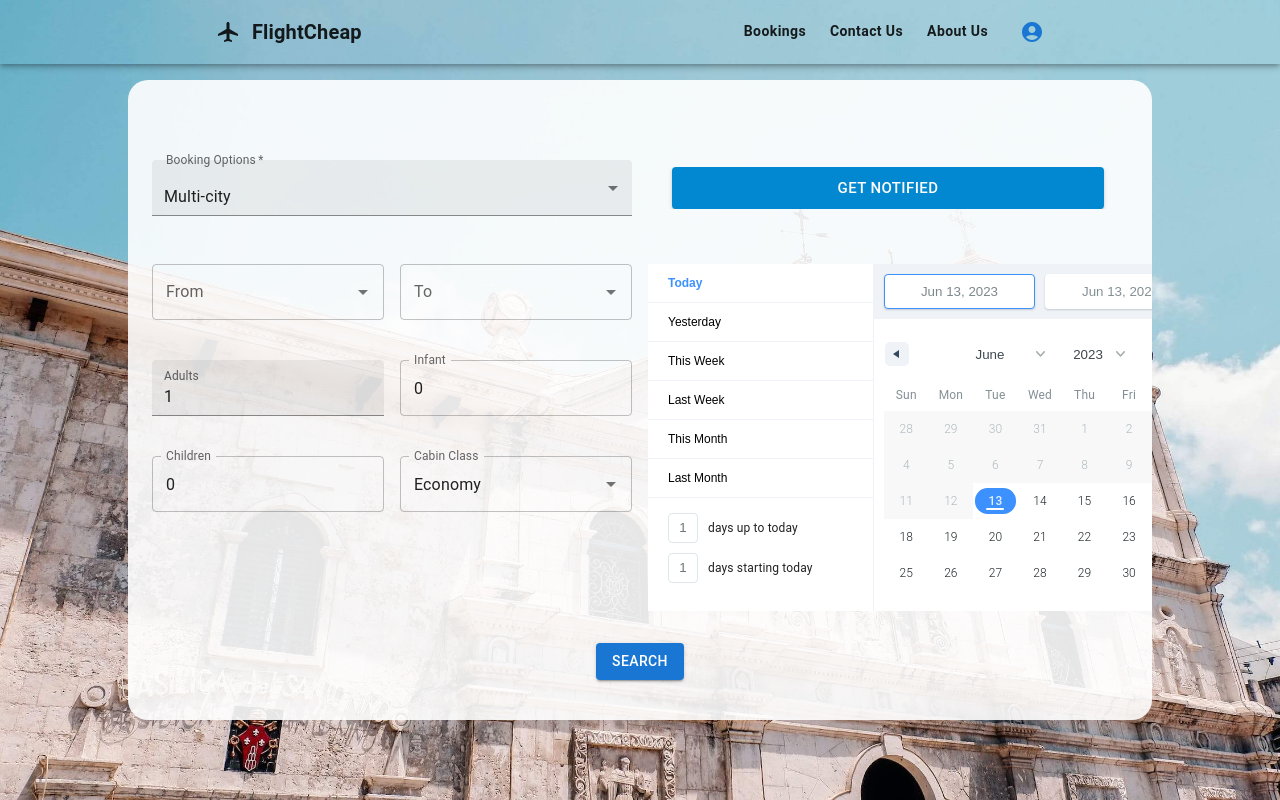
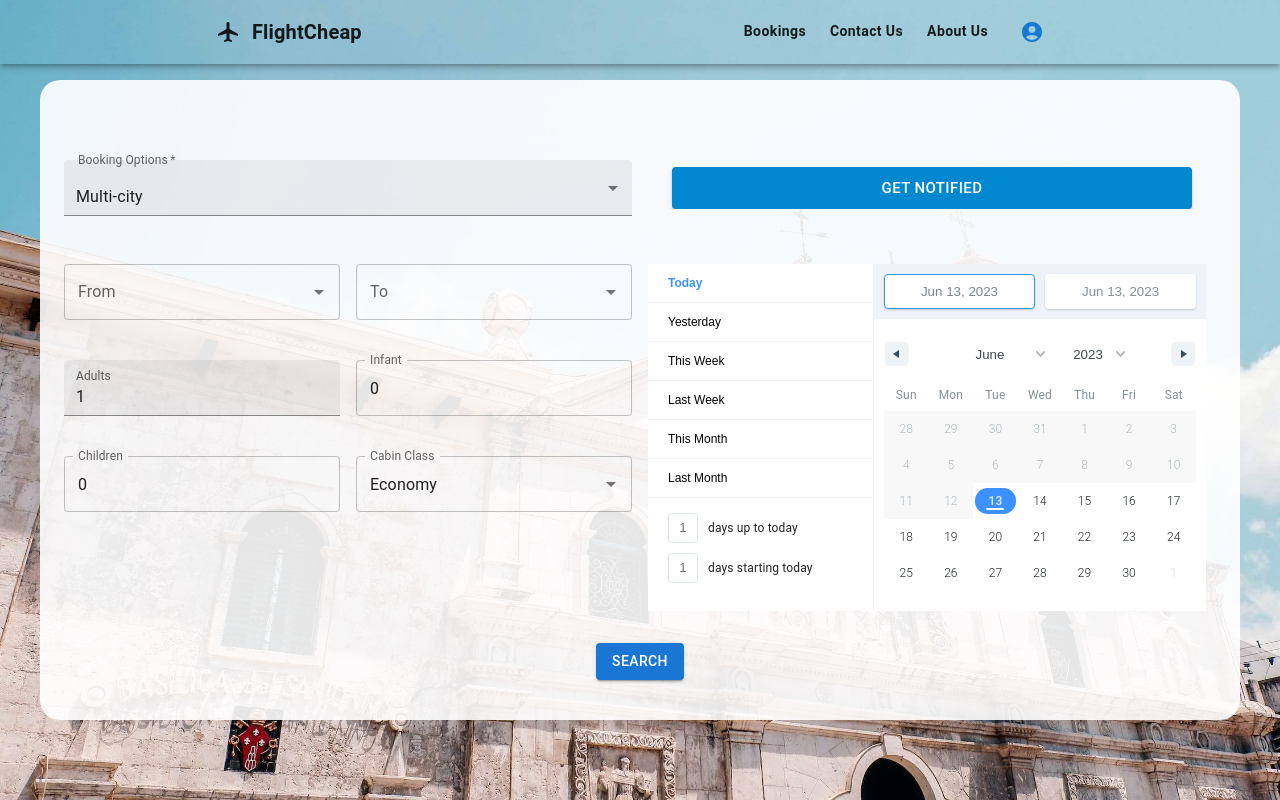
Before and after one commit to cbondoc/flight_cheap, a Next.js app: page / in a window 1280 px wide. Shown: the top 800 px of the page. Built offline with nearby package versions, Linux system fonts and the light colour scheme; no server answers; sample sign-in values are in the browser's storage.

Commit message:
refactor code

```diff
--- a/src/components/SearchForm.js
+++ b/src/components/SearchForm.js
@@ -161,7 +161,9 @@ function SearchForm(props) {
             });
             props.setDataFlightSearch(row_data);
           })
-          .catch((e) => {});
+          .catch((e) => {
+            console.log("Error:" + e);
+          });
       }
       if (trip === 21) {
         dataSearchFlights = {
@@ -231,10 +233,7 @@ function SearchForm(props) {
     <>
       <Card
         sx={{
-          maxWidth: "80%",
-          margin: "50px auto",
           marginTop: -90,
-          backgroundColor: "white",
         }}
       >
         <Box component="section" sx={{ display: "flex", overflow: "hidden" }}>
```
